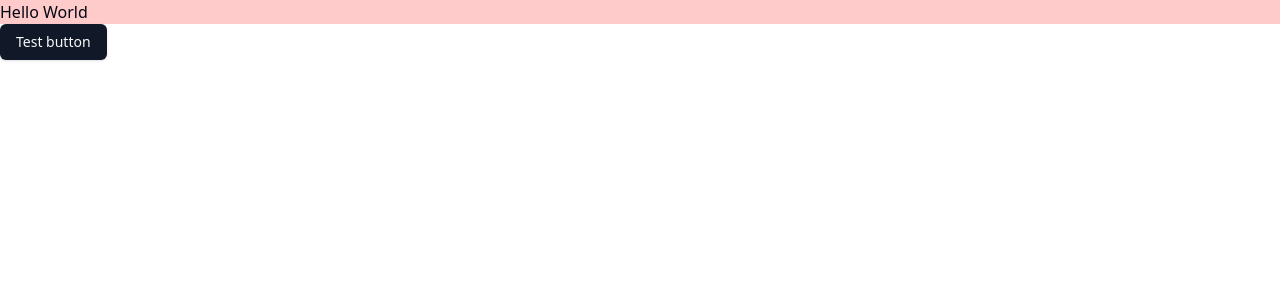
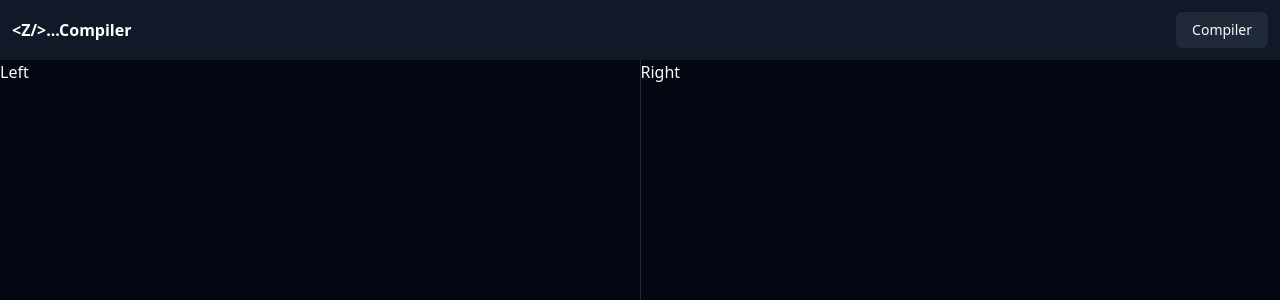
Before and after one commit to Zaahiid/code-compiler-client, a React (Vite) app: page /compiler in a window 1280 px wide. Shown: the top 300 px of the page. Built offline with nearby package versions, Linux system fonts and the light colour scheme.

Commit message:
Added Router and Theme Provider 🐯

```diff
--- a/package.json
+++ b/package.json
@@ -16,6 +16,8 @@
     "clsx": "^2.1.1",
     "react": "^18.3.1",
     "react-dom": "^18.3.1",
+    "react-resizable-panels": "^2.0.22",
+    "react-router-dom": "^6.25.1",
     "tailwind-merge": "^2.4.0",
     "tailwindcss-animate": "^1.0.7"
   },
--- a/src/App.tsx
+++ b/src/App.tsx
@@ -1,10 +1,21 @@
-import { Button } from "./components/ui/button";
+import Header from "./components/Header";
+import { Route, Routes } from "react-router-dom";
+import Home from "./pages/Home";
+import Compiler from "./pages/Compiler";
+import NotFound from "./pages/NotFound";
+import { ThemeProvider } from "@/components/theme-provider";
 
 function App() {
   return (
     <>
-      <h1 className="bg-red-200">Hello World</h1>
-      <Button>Test button</Button>
+      <ThemeProvider defaultTheme="dark" storageKey="vite-ui-theme">
+        <Header />
+        <Routes>
+          <Route path="/" element={<Home />} />
+          <Route path="/compiler" element={<Compiler />} />
+          <Route path="*" element={<NotFound />} />
+        </Routes>
+      </ThemeProvider>
     </>
   );
 }
--- /dev/null
+++ b/src/components/Header.tsx
@@ -0,0 +1,21 @@
+import { Link } from "react-router-dom";
+import { Button } from "./ui/button";
+
+const Header = () => {
+  return (
+    <nav className="w-full h-[60px] bg-gray-900 text-white p-3 flex justify-between items-center">
+      <Link to="/">
+        <h2 className="font-bold select-none">{`<Z/>...Compiler`}</h2>
+      </Link>
+      <ul className="flex gap-2">
+        <li>
+          <Link to="/compiler">
+            <Button variant="secondary">Compiler</Button>
+          </Link>
+        </li>
+      </ul>
+    </nav>
+  );
+};
+
+export default Header;
--- /dev/null
+++ b/src/components/theme-provider.tsx
@@ -0,0 +1,73 @@
+import { createContext, useContext, useEffect, useState } from "react";
+
+type Theme = "dark" | "light" | "system";
+
+type ThemeProviderProps = {
+  children: React.ReactNode;
+  defaultTheme?: Theme;
+  storageKey?: string;
+};
+
+type ThemeProviderState = {
+  theme: Theme;
+  setTheme: (theme: Theme) => void;
+};
+
+const initialState: ThemeProviderState = {
+  theme: "system",
+  setTheme: () => null,
+};
+
+const ThemeProviderContext = createContext<ThemeProviderState>(initialState);
+
+export function ThemeProvider({
+  children,
+  defaultTheme = "system",
+  storageKey = "vite-ui-theme",
+  ...props
+}: ThemeProviderProps) {
+  const [theme, setTheme] = useState<Theme>(
+    () => (localStorage.getItem(storageKey) as Theme) || defaultTheme
+  );
+
+  useEffect(() => {
+    const root = window.document.documentElement;
+
+    root.classList.remove("light", "dark");
+
+    if (theme === "system") {
+      const systemTheme = window.matchMedia("(prefers-color-scheme: dark)")
+        .matches
+        ? "dark"
+        : "light";
+
+      root.classList.add(systemTheme);
+      return;
+    }
+
+    root.classList.add(theme);
+  }, [theme]);
+
+  const value = {
+    theme,
+    setTheme: (theme: Theme) => {
+      localStorage.setItem(storageKey, theme);
+      setTheme(theme);
+    },
+  };
+
+  return (
+    <ThemeProviderContext.Provider {...props} value={value}>
+      {children}
+    </ThemeProviderContext.Provider>
+  );
+}
+
+export const useTheme = () => {
+  const context = useContext(ThemeProviderContext);
+
+  if (context === undefined)
+    throw new Error("useTheme must be used within a ThemeProvider");
+
+  return context;
+};
--- /dev/null
+++ b/src/components/ui/resizable.tsx
@@ -0,0 +1,43 @@
+import { DragHandleDots2Icon } from "@radix-ui/react-icons"
+import * as ResizablePrimitive from "react-resizable-panels"
+
+import { cn } from "@/lib/utils"
+
+const ResizablePanelGroup = ({
+  className,
+  ...props
+}: React.ComponentProps<typeof ResizablePrimitive.PanelGroup>) => (
+  <ResizablePrimitive.PanelGroup
+    className={cn(
+      "flex h-full w-full data-[panel-group-direction=vertical]:flex-col",
+      className
+    )}
+    {...props}
+  />
+)
+
+const ResizablePanel = ResizablePrimitive.Panel
+
+const ResizableHandle = ({
+  withHandle,
+  className,
+  ...props
+}: React.ComponentProps<typeof ResizablePrimitive.PanelResizeHandle> & {
+  withHandle?: boolean
+}) => (
+  <ResizablePrimitive.PanelResizeHandle
+    className={cn(
+      "relative flex w-px items-center justify-center bg-border after:absolute after:inset-y-0 after:left-1/2 after:w-1 after:-translate-x-1/2 focus-visible:outline-none focus-visible:ring-1 focus-visible:ring-ring focus-visible:ring-offset-1 data-[panel-group-direction=vertical]:h-px data-[panel-group-direction=vertical]:w-full data-[panel-group-direction=vertical]:after:left-0 data-[panel-group-direction=vertical]:after:h-1 data-[panel-group-direction=vertical]:after:w-full data-[panel-group-direction=vertical]:after:-translate-y-1/2 data-[panel-group-direction=vertical]:after:translate-x-0 [&[data-panel-group-direction=vertical]>div]:rotate-90",
+      className
+    )}
+    {...props}
+  >
+    {withHandle && (
+      <div className="z-10 flex h-4 w-3 items-center justify-center rounded-sm border bg-border">
+        <DragHandleDots2Icon className="h-2.5 w-2.5" />
+      </div>
+    )}
+  </ResizablePrimitive.PanelResizeHandle>
+)
+
+export { ResizablePanelGroup, ResizablePanel, ResizableHandle }
--- a/src/main.tsx
+++ b/src/main.tsx
@@ -1,10 +1,13 @@
-import React from 'react'
-import ReactDOM from 'react-dom/client'
-import App from './App.tsx'
-import './index.css'
+import React from "react";
+import ReactDOM from "react-dom/client";
+import App from "./App.tsx";
+import "./index.css";
+import { BrowserRouter } from "react-router-dom";
 
-ReactDOM.createRoot(document.getElementById('root')!).render(
+ReactDOM.createRoot(document.getElementById("root")!).render(
   <React.StrictMode>
-    <App />
-  </React.StrictMode>,
-)
+    <BrowserRouter>
+      <App />
+    </BrowserRouter>
+  </React.StrictMode>
+);
--- /dev/null
+++ b/src/pages/Compiler.tsx
@@ -0,0 +1,27 @@
+import {
+  ResizableHandle,
+  ResizablePanel,
+  ResizablePanelGroup,
+} from "@/components/ui/resizable";
+
+const Compiler = () => {
+  return (
+    <ResizablePanelGroup direction="horizontal">
+      <ResizablePanel
+        className="h-[calc(100dvh-60px)] min-w-[350px]"
+        defaultSize={50}
+      >
+        Left
+      </ResizablePanel>
+      <ResizableHandle />
+      <ResizablePanel
+        className="h-[calc(100dvh-60px)] min-w-[350px]"
+        defaultSize={50}
+      >
+        Right
+      </ResizablePanel>
+    </ResizablePanelGroup>
+  );
+};
+
+export default Compiler;
--- /dev/null
+++ b/src/pages/Home.tsx
@@ -0,0 +1,5 @@
+const Home = () => {
+  return <div>Home</div>;
+};
+
+export default Home;
--- /dev/null
+++ b/src/pages/NotFound.tsx
@@ -0,0 +1,7 @@
+export default function NotFound() {
+    return (
+      <div className="w-full h-[calc(100dvh-60px)]  bg-gray-800 text-white flex justify-center items-center text-2xl font-bold">
+        404 - Page Not Found
+      </div>
+    );
+  }
```
Also changed, not shown: 1 other file (tests, documents, lock files or other folders).
